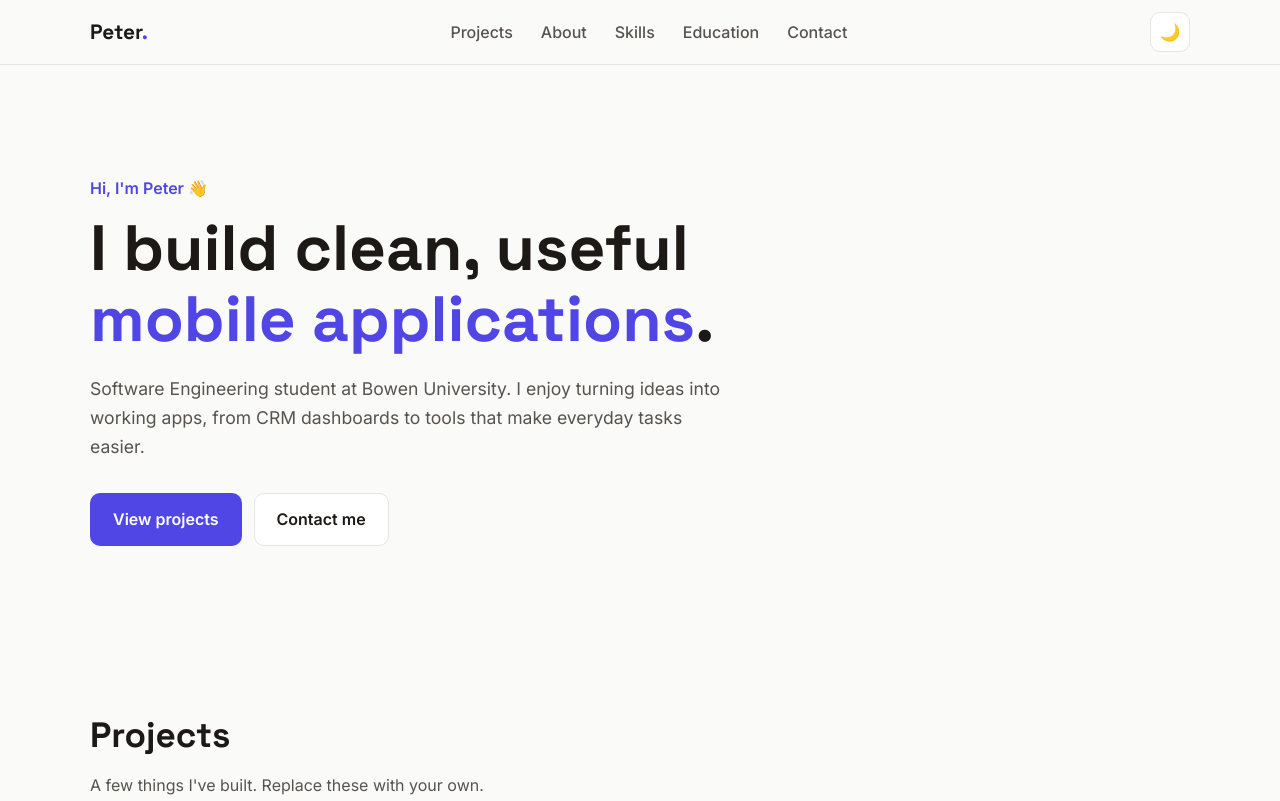
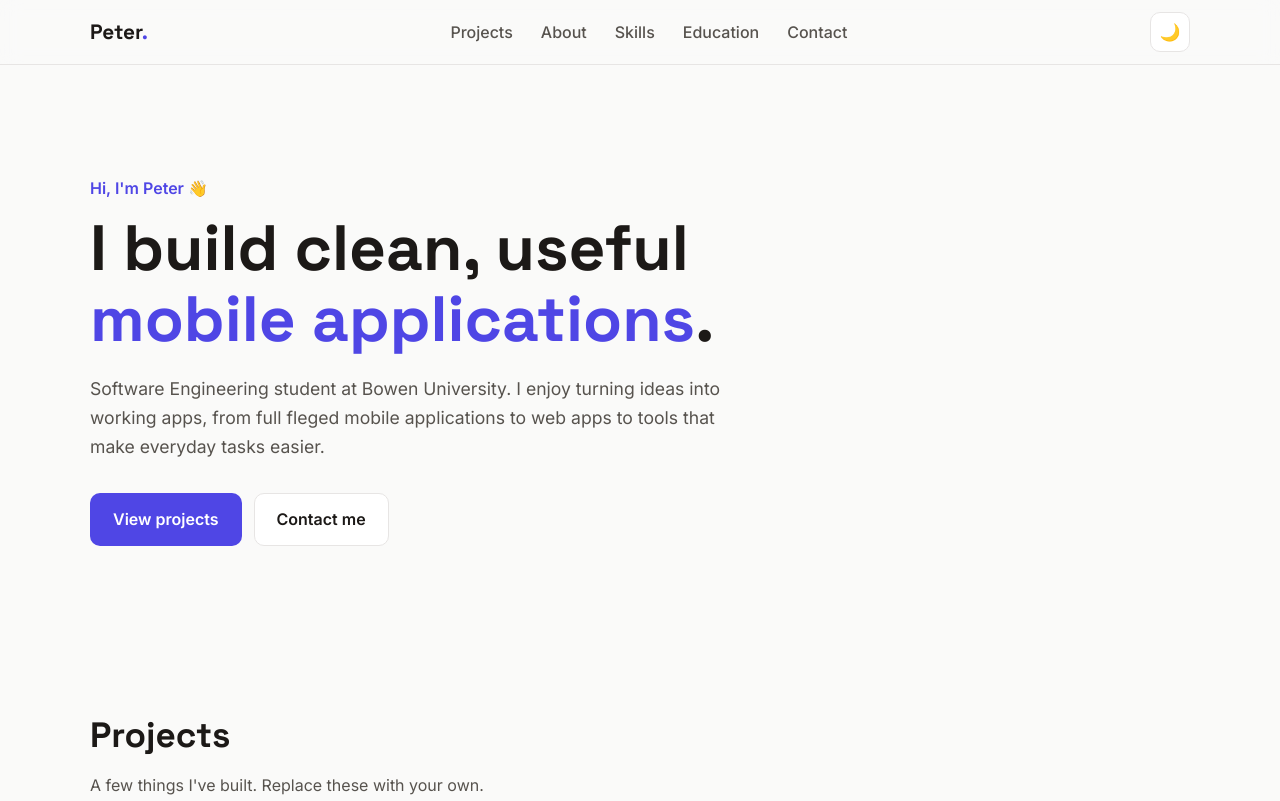
Before and after one commit to Peter-dev-nig/portfolio, a plain HTML site: page portfolio/public/index.html in a window 1280 px wide. Shown: the top 801 px of the page. Drawn offline with Linux system fonts and the light colour scheme.

Commit message:
commit 2

```diff
--- a/portfolio/public/index.html
+++ b/portfolio/public/index.html
@@ -48,7 +48,7 @@
       <h1>I build clean, useful <span class="accent">mobile applications</span>.</h1>
       <p class="lead">
         Software Engineering student at Bowen University. I enjoy turning ideas into
-        working apps, from CRM dashboards to tools that make everyday tasks easier.
+        working apps, from full fleged mobile applications to web apps to tools that make everyday tasks easier.
       </p>
       <div class="hero-buttons">
         <a href="#projects" class="btn btn-primary">View projects</a>
```
